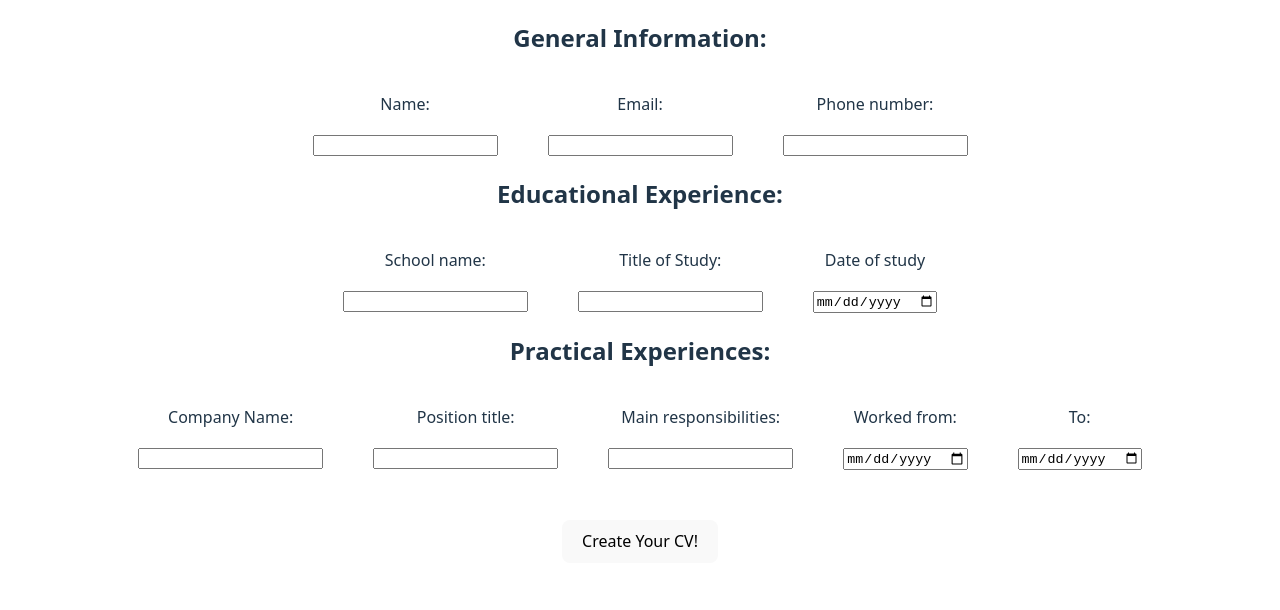
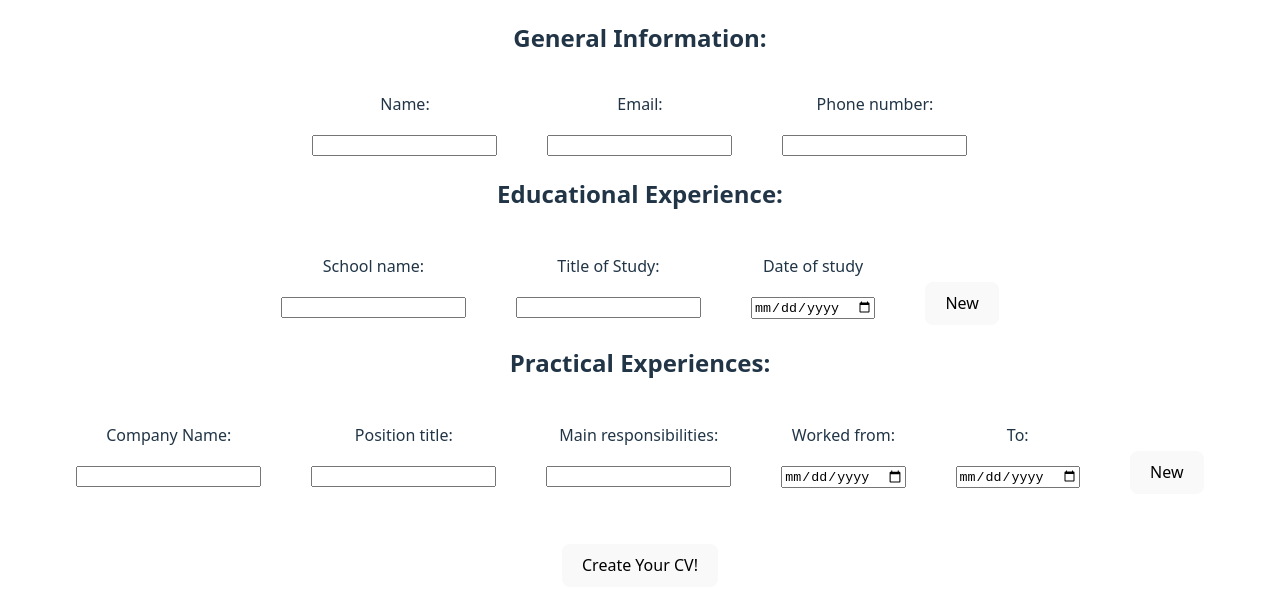
Before and after one commit to Vincde/Project-CV-Application, a React (Vite) app: page / in a window 1280 px wide. Shown: the top 610 px of the page. Built offline with nearby package versions, Linux system fonts and the light colour scheme.

Commit message:
Add button to the right of practical and educational components

```diff
--- a/src/components/Education.jsx
+++ b/src/components/Education.jsx
@@ -33,6 +33,9 @@ function EducationalExperience({education, setEducation}) {
                 <p>Date of study</p>
                 <input type="date" onChange={(e) => handleInputChange('a', e)} value={education.dateStudy}/>
             </div>
+
+            <button>New</button>
+
         </div>
         </>
     );
--- a/src/components/Practical.jsx
+++ b/src/components/Practical.jsx
@@ -45,6 +45,7 @@ function Practical({practice, setPractice}) {
                 <p>To:  </p>
                 <input type="date" onChange={(e) => handleChange('to', e)} value={practice.dateUntil}/>
             </div>
+            <button>New</button>
         </div>
     </>
     );
--- a/src/styles/education.css
+++ b/src/styles/education.css
@@ -4,3 +4,7 @@
     align-items: center;
     justify-content: center;
 }
+
+.educationalExperience button{
+    margin-top: 50px;
+}
--- a/src/styles/practical.css
+++ b/src/styles/practical.css
@@ -4,3 +4,7 @@
     align-items: center;
     justify-content:center;
 }
+
+.practical button{
+    margin-top: 50px;
+}
```
